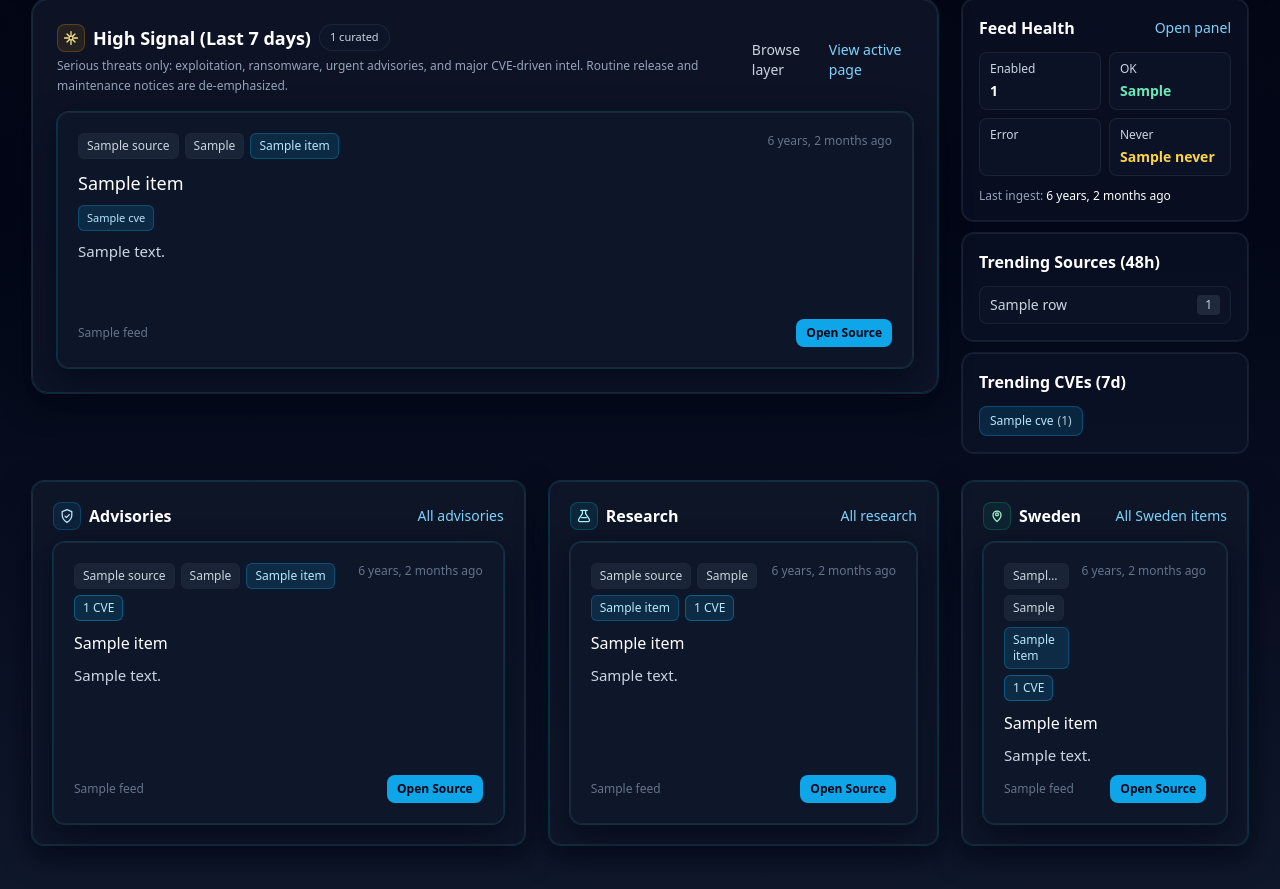
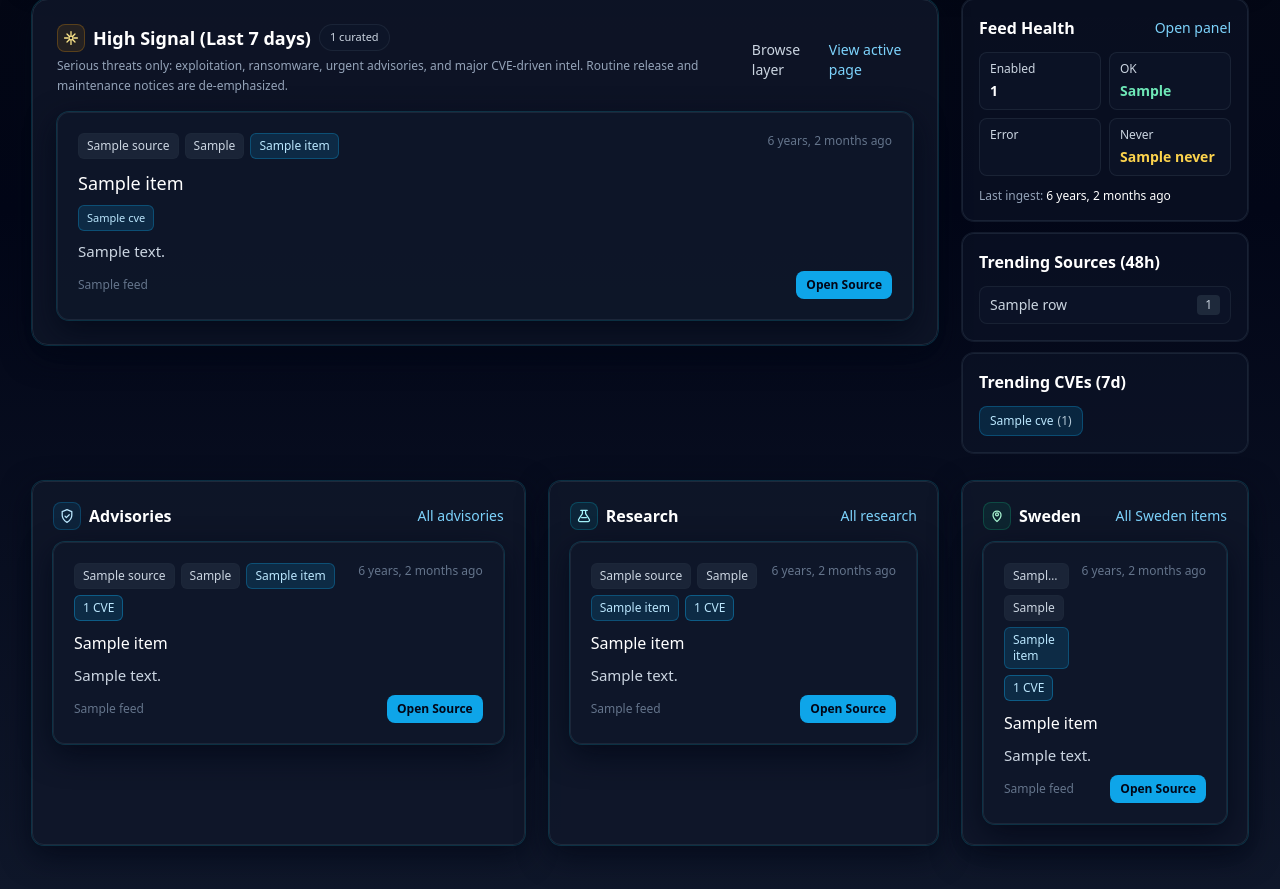
Before and after one commit to CBergane/intel, a Django app: template templates/intel/dashboard.html in a window 1280 px wide. Shown: the part 470-1359 px from the top of the page. Run offline with Django 5.2, Linux system fonts and the light colour scheme; the template is opened without the code that fills it: most values are stand-ins (such as "Sample title", 1, 10 or a date in 2020); some libraries are stand-ins or nearby versions.

Commit message:
Fix stretched front-page dashboard card heights

```diff
--- a/templates/intel/_item_card.html
+++ b/templates/intel/_item_card.html
@@ -1,5 +1,5 @@
 {% load humanize %}
-<article data-card-layout="{% if front_page %}front-page{% else %}standard{% endif %}" class="group min-w-0 overflow-hidden rounded-xl border border-line/90 bg-slate-900/70 p-3 shadow-glow sm:p-4 {% if front_page %}flex h-full flex-col{% endif %} {% if compact and front_page %}min-h-[12.5rem] lg:min-h-[13rem]{% elif front_page %}min-h-[15rem] lg:min-h-[16rem]{% endif %} xl:p-5">
+<article data-card-layout="{% if front_page %}front-page{% else %}standard{% endif %}" class="group min-w-0 overflow-hidden rounded-xl border border-line/90 bg-slate-900/70 p-3 shadow-glow sm:p-4 {% if front_page %}flex flex-col{% endif %} xl:p-5">
     <div class="flex min-w-0 items-start justify-between gap-3">
         <div class="min-w-0 flex flex-wrap items-center gap-1.5 text-[10px] sm:text-[11px] md:text-xs">
             <a href="{{ item.source_browse_url }}" class="max-w-[10.5rem] truncate rounded-md border border-line/70 bg-slate-800/80 px-2 py-1 text-slate-300 transition hover:border-sky-400/30 hover:text-white sm:max-w-[12rem] md:max-w-[15rem] lg:max-w-[18rem]">
```
Also changed, not shown: intel/tests/test_dashboard.py (+11 -1 lines).
